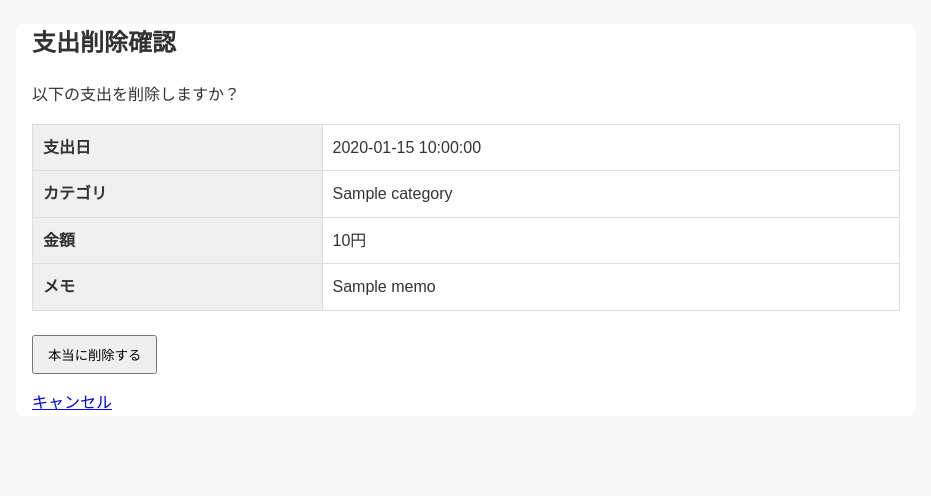
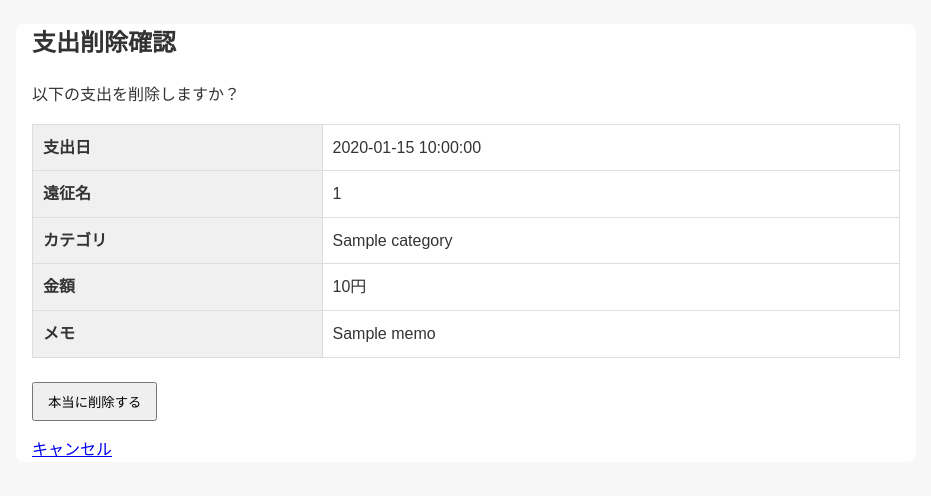
Before and after one commit to Junto-smz/my_flask_app, a Flask app: template templates/delete_expense.html in a window 1280 px wide. Shown: the part 136-632 px from the top of the page, without its empty margins (4-935 px from the left). Run offline with Flask 3, Linux system fonts and the light colour scheme; the template is opened without the code that fills it: most values are stand-ins (such as "Sample title", 1, 10 or a date in 2020).

Commit message:
feat(expenses): 支出削除確認に遠征情報を表示する

```diff
--- a/templates/delete_expense.html
+++ b/templates/delete_expense.html
@@ -11,6 +11,10 @@
         <tr>
             <th>支出日</th>
             <td>{{ expense.spent_on or "未設定" }}</td>
+        </tr>
+        <tr>
+            <th>遠征名</th>
+            <td>{{ expense.trip_id or "未設定" }}</td>
         </tr>
         <tr>
             <th>カテゴリ</th>
```
Also changed, not shown: memo.txt (added), 1 other file.
